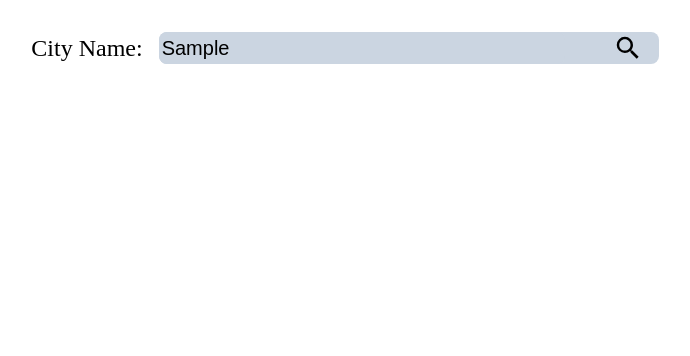
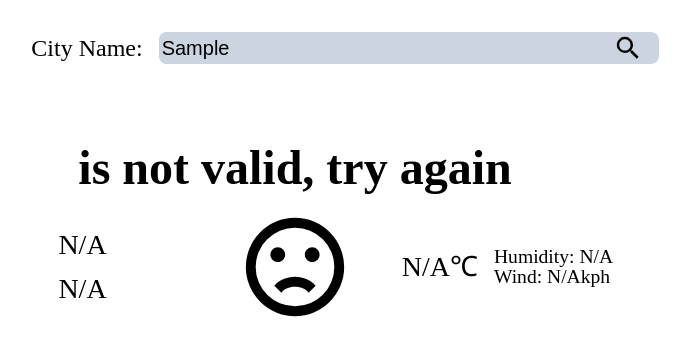
Before and after one commit to autom101/weather-app, a website built with webpack: page index.html in a window 1280 px wide. Both pictures are taken after typing "Sample" into the empty fields and a click on the button 922 px from the left and 48 px from the top of the page. Shown: the whole page, without its empty margins (295-985 px from the left). Built offline with nearby package versions, Linux system fonts and the light colour scheme; no server answers.

Commit message:
Add function to display weather data to the user when search submitted

```diff
--- a/index.html
+++ b/index.html
@@ -5,8 +5,9 @@
     <meta charset="utf-8">
     <title>Weather App</title>
     <meta name="viewport" content="width=device-width, initial-scale=1">
-    <meta http-equiv="Permissions-Policy" content="interest-cohort=()">
     <script defer src="index.main.js"></script>
+    <script defer src="dom.main.js"></script>
+    <script defer src="programLogic.main.js"></script>
   </head>
 
   <body>
--- a/package.json
+++ b/package.json
@@ -1,6 +1,7 @@
 {
   "dependencies": {
     "css-loader": "^6.7.3",
+    "date-fns": "^2.30.0",
     "style-loader": "^3.3.2",
     "webpack": "^5.81.0",
     "webpack-cli": "^5.0.2"
--- a/src/css/styles.css
+++ b/src/css/styles.css
@@ -76,5 +76,60 @@ Weather info styling
 */
 
 .weather-container {
+  margin-top: 5rem;
+  height: 150px;
+  width: 800px;
+
+  display: flex;
+  flex-wrap: wrap;
+}
+
+.weather-container h2 {
+  font-size: 48px;
+  font-weight: 800;
+  width: 700px;
+  text-align: center;
+}
+
+.weather-container > div {
+  gap: 1rem;
+  padding: 1rem;
+  height: 150px;
+
+  font-size: 28px;
+  justify-content: center;
+  align-items: center;
+}
+
+.weather-container .weather-left {
+  width: 275px;
+  min-width: 225px;
+  display: flex;
+  flex-direction: column;
+}
+
+.weather-container .weather-center {
+  width: 150px;
+  min-width: 150px;
+  display: flex;
+  flex-direction: column;
+}
+
+.weather-container .weather-center img {
+  height: calc(150px - 2rem);
+  width: calc(150px - 2rem);
+}
+
+.weather-container .weather-right {
+  display: flex;
+  width: 275px;
+  min-width: 275px;
+}
+
+.weather-right-excess {
+  font-size: 70%;
+}
+
+.weather-container.hide {
   display: none;
 }
--- a/src/js/dom.js
+++ b/src/js/dom.js
@@ -3,6 +3,7 @@ import magnify from "../img/magnify.svg";
 const createWeatherDisplay = () => {
   const weatherContainer = document.createElement("div");
   weatherContainer.classList.add("weather-container");
+  weatherContainer.classList.add("hide");
 
   const weatherLeftDiv = document.createElement("div");
   weatherLeftDiv.classList.add("weather-left");
@@ -15,24 +16,31 @@ const createWeatherDisplay = () => {
   weatherRightDivExcess.classList.add("weather-right-excess");
 
   const weatherTitle = document.createElement("h2");
+  weatherTitle.classList.add("weather-title");
   weatherTitle.textContent = "Weather";
 
   const timeToday = document.createElement("h3");
+  timeToday.classList.add("weather-time");
   timeToday.textContent = "Time Placeholder";
 
   const condition = document.createElement("h3");
+  condition.classList.add("weather-condition");
   condition.textContent = "condition Placeholder";
 
   const conditionIcon = document.createElement("img");
+  conditionIcon.classList.add("weather-condition-icon");
   conditionIcon.alt = "An image for a condition";
 
   const temperature = document.createElement("h3");
+  temperature.classList.add("weather-temperature");
   temperature.textContent = "temperature Placeholder";
 
   const humidity = document.createElement("h3");
+  humidity.classList.add("weather-humidity");
   humidity.textContent = "humidity Placeholder";
 
   const wind = document.createElement("h3");
+  wind.classList.add("weather-wind");
   wind.textContent = "wind Placeholder";
 
   weatherLeftDiv.appendChild(timeToday);
--- a/src/js/program-logic.js
+++ b/src/js/program-logic.js
@@ -1,9 +1,11 @@
-import loadingGif from "../img/loading.gif";
+import emoticonSad from "../img/emoticon-sad-outline.svg";
+import { format } from "date-fns";
 
-const getWeather = async () => {
+const getWeather = async (city) => {
+  try {
     const weather = await fetch(
       "http://api.weatherapi.com/v1/current.json?key=73de09befe32494386305144230205&q=" +
-      "Edmonton" +
+        city +
         "&aqi=no",
       {
         mode: "cors",
@@ -11,11 +13,66 @@ const getWeather = async () => {
     );
     const weatherObj = await weather.json();
     return weatherObj;
+  } catch (error) {
+    console.log(error);
+    return;
+  }
+};
+
+const updateWeatherDisplay = (weatherData, providedLocation) => {
+  const weatherContainer = document.querySelector(".weather-container");
+
+  const weatherTitle = document.querySelector(".weather-title");
+  const weatherTime = document.querySelector(".weather-time");
+  const weatherCondition = document.querySelector(".weather-condition");
+  const weatherConditionIcon = document.querySelector(
+    ".weather-condition-icon"
+  );
+  const weatherTemperature = document.querySelector(".weather-temperature");
+  const weatherHumidity = document.querySelector(".weather-humidity");
+  const weatherWind = document.querySelector(".weather-wind");
+
+  try {
+    const time = weatherData.current.last_updated_epoch * 1000;
+    const conditionText = weatherData.current.condition.text;
+    const conditionIcon = weatherData.current.condition.icon;
+
+    const temperature = weatherData.current.temp_c;
+    const humidity = weatherData.current.humidity;
+    const wind = weatherData.current.gust_kph;
+
+    weatherTitle.textContent = "Weather at " + providedLocation;
+
+    weatherTime.textContent = format(time, "E K:m bbb");
+    weatherCondition.textContent = conditionText;
+
+    weatherConditionIcon.src = conditionIcon;
+
+    weatherTemperature.textContent = temperature + String.fromCodePoint(8451);
+    weatherHumidity.textContent = "Humidity: " + humidity;
+    weatherWind.textContent = "Wind: " + wind + "kph";
+  } catch (error) {
+    console.log(error);
+    weatherTitle.textContent = "is not valid, try again";
+    weatherTime.textContent = "N/A";
+    weatherCondition.textContent = "N/A";
+    weatherConditionIcon.src = emoticonSad;
+    weatherTemperature.textContent = "N/A" + String.fromCodePoint(8451);
+    weatherHumidity.textContent = "Humidity: " + "N/A";
+    weatherWind.textContent = "Wind: " + "N/A" + "kph";
+  } finally {
+    weatherContainer.classList.remove("hide");
+  }
 };
 
 const handleFormSubmit = async (form) => {
-  const weatherData = await getWeather();
+  const searchData = new FormData(form);
+  const city = searchData.get("city");
+
+  const weatherData = await getWeather(city);
   console.log(weatherData);
+
+  updateWeatherDisplay(weatherData, city);
 };
 
 const createFormSubmitListener = (form) => {
@@ -27,7 +84,6 @@ const createFormSubmitListener = (form) => {
 
 const createFormLogic = () => {
   const searchForm = document.querySelector("form");
-  const searchIcon = document.querySelector(".search-icon");
   createFormSubmitListener(searchForm);
 };
 
```
Also changed, not shown: dist/548f6b49ef6ee73f85ea.svg (added), dist/617ae3ae765f41351e1a.gif (deleted), dist/dom.main.js, dist/index.main.js, dist/programLogic.main.js, src/img/emoticon-sad-outline.svg (added), 1 other file. Lines whose indentation alone changed are shown as unchanged.
